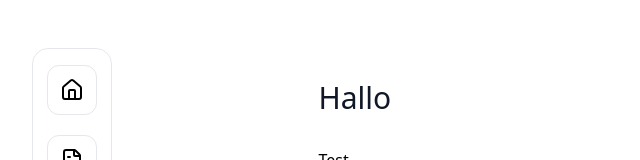
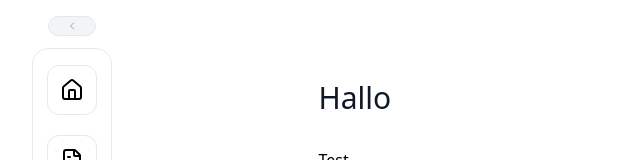
Before and after one commit to marcjulianschwarz/lib, a React (Vite) app in the folder react-components/: page /sidebar in a window 1280 px wide. Shown: the top 160 px of the page, without its empty margins (0-640 px from the left). Built offline with nearby package versions, Linux system fonts and the light colour scheme.

Commit message:
add hide ability for sidebar

```diff
--- a/react-components/src/components/Sidebar/Sidebar.tsx
+++ b/react-components/src/components/Sidebar/Sidebar.tsx
@@ -1,5 +1,5 @@
 import { useState } from "react";
-import { User, Menu, X } from "lucide-react";
+import { User, Menu, X, ChevronLeft, ChevronRight } from "lucide-react";
 import { useClickOutside } from "@/hooks/useClickOutside";
 import AccountFlyout from "./AccountFlyout";
 
@@ -18,6 +18,7 @@ export default function Sidebar({
 }: SidebarProps) {
   const [showFlyout, setShowFlyout] = useState(false);
   const [showMenu, setShowMenu] = useState(false);
+  const [showSidebar, setShowSidebar] = useState(true);
   const containerRef = useClickOutside(() => setShowFlyout(false));
   const menuRef = useClickOutside(() => setShowMenu(false));
 
@@ -31,6 +32,11 @@ export default function Sidebar({
     setShowMenu(!showMenu);
   };
 
+  const handleToggleSidebar = (e: React.MouseEvent) => {
+    e.stopPropagation();
+    setShowSidebar(!showSidebar);
+  };
+
   const handleNavigate = () => {
     setShowMenu(false);
     onNavigate?.();
@@ -42,15 +48,27 @@ export default function Sidebar({
       <div className="sm:hidden h-[66px]"></div>
 
       {/* Spacer for desktop sidebar */}
-      <div className="hidden sm:block sm:h-screen sm:w-[140px]"></div>
+      <div
+        className={`hidden sm:block sm:h-screen transition-all duration-300 ${showSidebar ? "sm:w-[140px]" : "sm:w-[20px]"}`}
+      ></div>
+
+      {/* Toggle button for desktop sidebar */}
+      {!showSidebar && (
+        <button
+          onClick={handleToggleSidebar}
+          className="hidden sm:flex fixed top-4 left-4 z-50 w-[48px] h-[20px] justify-center items-center bg-gray-200 rounded-full border border-gray-300 transition-colors hover:bg-gray-300 text-gray-500"
+        >
+          <ChevronRight className="w-3 h-3" />
+        </button>
+      )}
 
       {/* Mobile hamburger menu */}
       <div className="sm:hidden fixed top-4 left-4 z-50">
         <button
           onClick={handleMenuClick}
-          className="w-[50px] h-[50px] flex justify-center items-center bg-white rounded-xl border border-gray-200 transition-colors hover:bg-gray-100"
+          className="w-[48px] h-[20px] flex justify-center items-center bg-gray-100 rounded-full border border-gray-200 transition-colors hover:bg-gray-200 text-gray-400"
         >
-          {showMenu ? <X className="w-6 h-6" /> : <Menu className="w-6 h-6" />}
+          {showMenu ? <X className="w-3 h-3" /> : <Menu className="w-3 h-3" />}
         </button>
       </div>
 
@@ -90,7 +108,15 @@ export default function Sidebar({
       )}
 
       {/* Regular sidebar for wider screens */}
+      {showSidebar && (
         <div className="w-full h-min flex-row p-4 hidden sm:flex sm:flex-col sm:fixed sm:h-screen sm:w-min sm:transition-all sm:duration-300">
+          <button
+            onClick={handleToggleSidebar}
+            className="hidden sm:flex absolute top-4 left-1/2 -translate-x-1/2 z-50 w-[48px] h-[20px] justify-center items-center bg-gray-100 rounded-full border border-gray-200 transition-colors hover:bg-gray-200 text-gray-400"
+          >
+            <ChevronLeft className="w-3 h-3" />
+          </button>
+
           <div className="bg-white border border-gray-200 rounded-2xl w-full h-min p-4 flex flex-row gap-5 sm:h-full sm:w-20 sm:my-8 sm:mx-4 sm:flex-col sm:items-center">
             {children}
 
@@ -122,6 +148,7 @@ export default function Sidebar({
             </div>
           </div>
         </div>
+      )}
     </>
   );
 }
```
Lines whose indentation alone changed are shown as unchanged.
